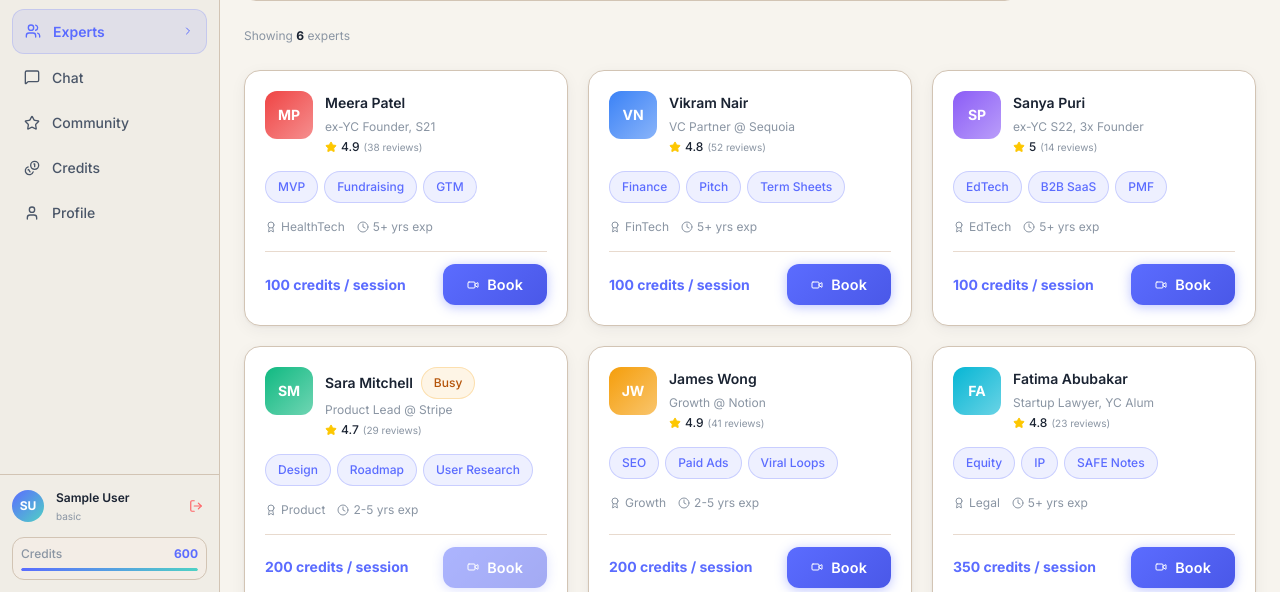
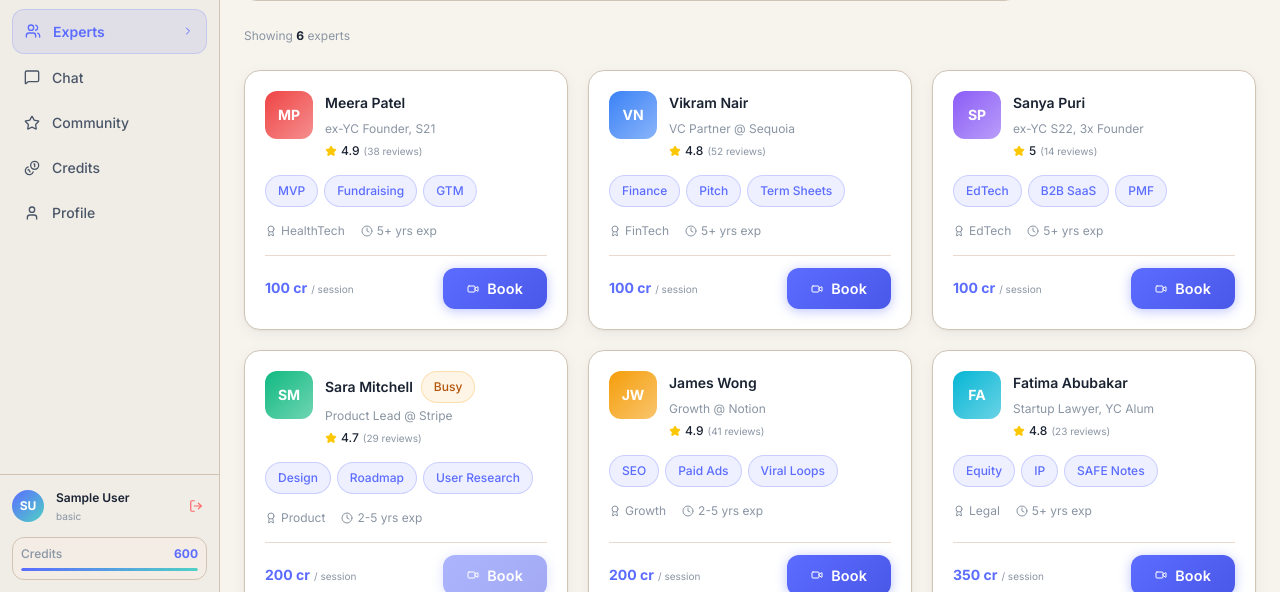
Before and after one commit to NotTushar-dotcom/GSF, a Next.js app: page /dashboard/experts in a window 1280 px wide. Shown: the part 208-800 px from the top of the page. Built offline with nearby package versions, Linux system fonts and the light colour scheme; no server answers; sample sign-in values are in the browser's storage.

Commit message:
fix: experts page - Book button overflow, remove website field, fix card layout

```diff
--- a/app/dashboard/experts/page.tsx
+++ b/app/dashboard/experts/page.tsx
@@ -3,52 +3,50 @@
 import { useState } from "react";
 import { motion } from "framer-motion";
 import { DashboardShell } from "@/components/layout/DashboardShell";
-import { Search, Star, Video, Filter, ChevronDown, Clock, Award } from "lucide-react";
+import { Search, Star, Video, ChevronDown, Clock, Award } from "lucide-react";
 
 const EXPERTS = [
-  { id: 1, name: "Meera Patel",    avatar: "MP", domain: "HealthTech", role: "ex-YC Founder, S21", exp: "5+ yrs", rate: 100, rating: 4.9, reviews: 38, tags: ["MVP", "Fundraising", "GTM"], available: true,  bg: "#EF4444" },
-  { id: 2, name: "Vikram Nair",    avatar: "VN", domain: "FinTech",    role: "VC Partner @ Sequoia", exp: "5+ yrs", rate: 100, rating: 4.8, reviews: 52, tags: ["Finance", "Pitch", "Term Sheets"], available: true,  bg: "#3B82F6" },
-  { id: 3, name: "Sanya Puri",     avatar: "SP", domain: "EdTech",     role: "ex-YC S22, 3x Founder",exp: "5+ yrs", rate: 100, rating: 5.0, reviews: 14, tags: ["EdTech", "B2B SaaS", "PMF"], available: true,  bg: "#8B5CF6" },
-  { id: 4, name: "Sara Mitchell",  avatar: "SM", domain: "Product",    role: "Product Lead @ Stripe",   exp: "2-5 yrs",rate: 200, rating: 4.7, reviews: 29, tags: ["Design", "Roadmap", "User Research"], available: false, bg: "#10B981" },
-  { id: 5, name: "James Wong",     avatar: "JW", domain: "Growth",     role: "Growth @ Notion",         exp: "2-5 yrs",rate: 200, rating: 4.9, reviews: 41, tags: ["SEO", "Paid Ads", "Viral Loops"], available: true,  bg: "#F59E0B" },
-  { id: 6, name: "Fatima Abubakar",avatar: "FA", domain: "Legal",      role: "Startup Lawyer, YC Alum", exp: "5+ yrs", rate: 350, rating: 4.8, reviews: 23, tags: ["Equity", "IP", "SAFE Notes"], available: true,  bg: "#06B6D4" },
+  { id: 1, name: "Meera Patel",     avatar: "MP", domain: "HealthTech", role: "ex-YC Founder, S21",       exp: "5+ yrs",  rate: 100, rating: 4.9, reviews: 38, tags: ["MVP", "Fundraising", "GTM"],          available: true,  bg: "#EF4444" },
+  { id: 2, name: "Vikram Nair",     avatar: "VN", domain: "FinTech",    role: "VC Partner @ Sequoia",      exp: "5+ yrs",  rate: 100, rating: 4.8, reviews: 52, tags: ["Finance", "Pitch", "Term Sheets"],    available: true,  bg: "#3B82F6" },
+  { id: 3, name: "Sanya Puri",      avatar: "SP", domain: "EdTech",     role: "ex-YC S22, 3x Founder",     exp: "5+ yrs",  rate: 100, rating: 5.0, reviews: 14, tags: ["EdTech", "B2B SaaS", "PMF"],          available: true,  bg: "#8B5CF6" },
+  { id: 4, name: "Sara Mitchell",   avatar: "SM", domain: "Product",    role: "Product Lead @ Stripe",      exp: "2-5 yrs", rate: 200, rating: 4.7, reviews: 29, tags: ["Design", "Roadmap", "User Research"], available: false, bg: "#10B981" },
+  { id: 5, name: "James Wong",      avatar: "JW", domain: "Growth",     role: "Growth @ Notion",            exp: "2-5 yrs", rate: 200, rating: 4.9, reviews: 41, tags: ["SEO", "Paid Ads", "Viral Loops"],     available: true,  bg: "#F59E0B" },
+  { id: 6, name: "Fatima Abubakar", avatar: "FA", domain: "Legal",      role: "Startup Lawyer, YC Alum",    exp: "5+ yrs",  rate: 350, rating: 4.8, reviews: 23, tags: ["Equity", "IP", "SAFE Notes"],         available: true,  bg: "#06B6D4" },
 ];
 
-const DOMAINS = ["All", "HealthTech", "FinTech", "EdTech", "Product", "Growth", "Legal"];
+const DOMAINS   = ["All", "HealthTech", "FinTech", "EdTech", "Product", "Growth", "Legal"];
 const EXP_TIERS = ["All", "0-2 yrs", "2-5 yrs", "5+ yrs"];
 
 const fadeUp = (delay = 0) => ({
-  initial: { opacity: 0, y: 16 },
-  animate: { opacity: 1, y: 0 },
+  initial:    { opacity: 0, y: 16 },
+  animate:    { opacity: 1, y: 0 },
   transition: { delay, duration: 0.4, ease: [0.22, 1, 0.36, 1] as [number, number, number, number] },
 });
 
 export default function ExpertsPage() {
-  const [search, setSearch] = useState("");
-  const [domain, setDomain] = useState("All");
+  const [search,  setSearch]  = useState("");
+  const [domain,  setDomain]  = useState("All");
   const [expTier, setExpTier] = useState("All");
   const [booking, setBooking] = useState<number | null>(null);
-  const [booked, setBooked] = useState<number[]>([]);
+  const [booked,  setBooked]  = useState<number[]>([]);
 
   const filtered = EXPERTS.filter(e => {
-    const q = search.toLowerCase();
+    const q           = search.toLowerCase();
     const matchSearch = !q || e.name.toLowerCase().includes(q) || e.domain.toLowerCase().includes(q) || e.tags.some(t => t.toLowerCase().includes(q));
-    const matchDomain = domain === "All" || e.domain === domain;
-    const matchExp = expTier === "All" || e.exp === expTier;
+    const matchDomain = domain  === "All" || e.domain === domain;
+    const matchExp    = expTier === "All" || e.exp    === expTier;
     return matchSearch && matchDomain && matchExp;
   });
 
   function handleBook(id: number) {
     setBooking(id);
-    setTimeout(() => {
-      setBooked(prev => [...prev, id]);
-      setBooking(null);
-    }, 1200);
+    setTimeout(() => { setBooked(prev => [...prev, id]); setBooking(null); }, 1200);
   }
 
   return (
     <DashboardShell role="founder">
       <div className="max-w-5xl mx-auto space-y-6">
+
         {/* Header */}
         <motion.div {...fadeUp(0)}>
           <h1 className="text-2xl font-bold" style={{ fontFamily: "'Playfair Display', serif", color: "var(--text-primary)" }}>
@@ -64,7 +62,7 @@ export default function ExpertsPage() {
           <div className="relative flex-1">
             <Search className="absolute left-3 top-1/2 -translate-y-1/2 size-4" style={{ color: "var(--text-muted)" }} />
             <input
-              className="input pl-9"
+              className="input pl-9 w-full"
               placeholder="Search by name, domain, or topic..."
               value={search}
               onChange={e => setSearch(e.target.value)}
@@ -105,24 +103,26 @@ export default function ExpertsPage() {
                 initial={{ opacity: 0, y: 20 }}
                 animate={{ opacity: 1, y: 0 }}
                 transition={{ delay: i * 0.06, duration: 0.4 }}
-                className="card p-5 flex flex-col hover-scale"
+                className="card p-5 flex flex-col"
               >
-                {/* Top */}
+                {/* Avatar + name */}
                 <div className="flex items-start gap-3 mb-4">
-                  <div className="size-12 rounded-xl flex items-center justify-center text-sm font-bold text-white flex-shrink-0"
-                    style={{ background: `linear-gradient(135deg, ${expert.bg}, ${expert.bg}99)` }}>
+                  <div
+                    className="size-12 rounded-xl flex items-center justify-center text-sm font-bold text-white flex-shrink-0"
+                    style={{ background: `linear-gradient(135deg, ${expert.bg}, ${expert.bg}99)` }}
+                  >
                     {expert.avatar}
                   </div>
-                  <div className="flex-1 min-w-0">
-                    <div className="flex items-center gap-2">
+                  <div className="min-w-0 flex-1">
+                    <div className="flex items-center gap-2 flex-wrap">
                       <p className="font-semibold text-sm truncate" style={{ color: "var(--text-primary)" }}>{expert.name}</p>
                       {!expert.available && (
-                        <span className="badge badge-warn text-[10px]">Busy</span>
+                        <span className="badge badge-warn text-[10px] flex-shrink-0">Busy</span>
                       )}
                     </div>
-                    <p className="text-xs truncate" style={{ color: "var(--text-muted)" }}>{expert.role}</p>
-                    <div className="flex items-center gap-1 mt-0.5">
-                      <Star className="size-3 fill-yellow-400 text-yellow-400" />
+                    <p className="text-xs truncate mt-0.5" style={{ color: "var(--text-muted)" }}>{expert.role}</p>
+                    <div className="flex items-center gap-1 mt-1">
+                      <Star className="size-3 fill-yellow-400 text-yellow-400 flex-shrink-0" />
                       <span className="text-xs font-medium" style={{ color: "var(--text-primary)" }}>{expert.rating}</span>
                       <span className="text-[10px]" style={{ color: "var(--text-muted)" }}>({expert.reviews} reviews)</span>
                     </div>
@@ -136,42 +136,50 @@ export default function ExpertsPage() {
                   ))}
                 </div>
 
-                {/* Meta */}
-                <div className="flex items-center gap-3 mb-4 text-xs" style={{ color: "var(--text-muted)" }}>
-                  <span className="flex items-center gap-1"><Award className="size-3" />{expert.domain}</span>
-                  <span className="flex items-center gap-1"><Clock className="size-3" />{expert.exp} exp</span>
+                {/* Domain + experience */}
+                <div className="flex items-center gap-4 mb-4 text-xs" style={{ color: "var(--text-muted)" }}>
+                  <span className="flex items-center gap-1 min-w-0">
+                    <Award className="size-3 flex-shrink-0" />
+                    <span className="truncate">{expert.domain}</span>
+                  </span>
+                  <span className="flex items-center gap-1 flex-shrink-0">
+                    <Clock className="size-3" />{expert.exp} exp
+                  </span>
                 </div>
 
-                <div className="mt-auto pt-3 border-t flex items-center justify-between" style={{ borderTopColor: "var(--border-soft)" }}>
-                  <span className="text-sm font-bold" style={{ color: "var(--accent-indigo)" }}>
-                    {expert.rate} credits / session
-                  </span>
+                {/* Footer — price always left, button always right, never overflow */}
+                <div className="mt-auto pt-3 border-t" style={{ borderTopColor: "var(--border-soft)" }}>
+                  <div className="flex items-center justify-between gap-2">
+                    <p className="text-sm font-bold shrink-0" style={{ color: "var(--accent-indigo)" }}>
+                      {expert.rate} cr
+                      <span className="text-[10px] font-normal ml-1" style={{ color: "var(--text-muted)" }}>/ session</span>
+                    </p>
                     {isBooked ? (
-                    <span className="text-xs text-emerald-500 font-semibold">✓ Booked!</span>
+                      <span className="text-xs text-emerald-500 font-semibold flex-shrink-0">✓ Booked!</span>
                     ) : (
                       <button
                         onClick={() => expert.available && handleBook(expert.id)}
                         disabled={!expert.available || isBooking}
-                      className="btn-primary text-xs py-1.5 px-4 flex items-center gap-1.5"
+                        className="btn-primary text-xs py-1.5 px-3 flex items-center gap-1 flex-shrink-0 whitespace-nowrap"
                         style={!expert.available ? { opacity: 0.5, cursor: "not-allowed" } : {}}
                       >
-                      {isBooking ? (
-                        <span className="size-3 rounded-full border-2 border-white/30 border-t-white animate-spin" />
-                      ) : (
-                        <Video className="size-3" />
-                      )}
-                      {isBooking ? "Booking..." : "Book"}
+                        {isBooking
+                          ? <span className="size-3 rounded-full border-2 border-white/30 border-t-white animate-spin" />
+                          : <Video className="size-3" />}
+                        {isBooking ? "Booking…" : "Book"}
                       </button>
                     )}
+                  </div>
                 </div>
               </motion.div>
             );
           })}
         </div>
 
+        {/* Empty state */}
         {filtered.length === 0 && (
           <div className="text-center py-20">
-            <Search className="size-10 text-[var(--text-muted)] mx-auto mb-3" />
+            <Search className="size-10 mx-auto mb-3" style={{ color: "var(--text-muted)" }} />
             <p className="text-sm font-medium" style={{ color: "var(--text-primary)" }}>No experts found</p>
             <p className="text-xs mt-1" style={{ color: "var(--text-muted)" }}>Try adjusting your filters</p>
           </div>
```
Lines whose indentation alone changed are shown as unchanged.
